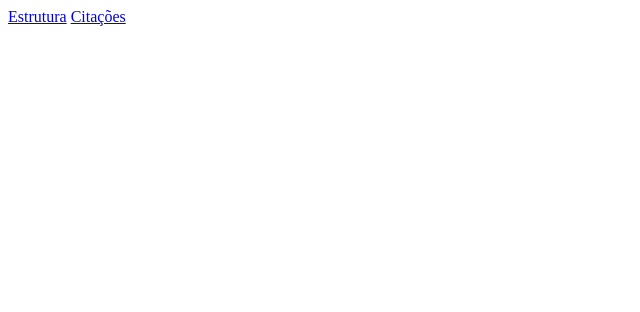
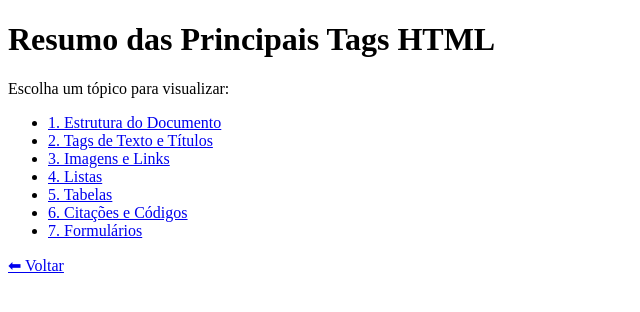
Before and after one commit to yuri-124/repositorio_portifolio_web, a plain HTML site: page resumo-tags/tags.html in a window 1280 px wide. Shown: the whole page, without its empty margins (0-640 px from the left). Drawn offline with Linux system fonts and the light colour scheme.

Commit message:
fix(links): atualiza referências após mover tags.html

```diff
--- a/resumo-tags/tags.html
+++ b/resumo-tags/tags.html
@@ -1,16 +1,29 @@
 <!DOCTYPE html>
-<html lang="en">
+<html lang="pt-BR">
+
 <head>
     <meta charset="UTF-8">
-    <meta name="viewport" content="width=device-width, initial-scale=1.0">
-    <title>Document</title>
+    <title>Resumo das Principais Tags HTML</title>
 </head>
+
 <body>
-    <a href="resumo-tags/resumo_tags-estrutura.html">Estrutura</a>
-
-
-    <a href="resumo-tags/resumo_tags-citacoes.html">Citações</a>
-
+    <h1>Resumo das Principais Tags HTML</h1>
+    <p>Escolha um tópico para visualizar:</p>
+    <div>
+        <ul>
+            <li><a href="./resumo-tags/estrutura.html">1. Estrutura do Documento</a></li>
+            <li><a href="./resumo-tags/textos.html">2. Tags de Texto e Títulos</a></li>
+            <li><a href="./resumo-tags/imagens.html">3. Imagens e Links</a></li>
+            <li><a href="./resumo-tags/listas.html">4. Listas</a></li>
+            <li><a href="./resumo-tags/tabelas.html">5. Tabelas</a></li>
+            <li><a href="./resumo-tags/citacoes.html">6. Citações e Códigos</a></li>
+            <li><a href="./resumo-tags/formularios.html">7. Formulários</a></li>
+        </ul>
+    </div>
+    <div>
+        <p><a href="index.html">⬅ Voltar</a></p>
+    </div>
 
 </body>
+
 </html>
```
